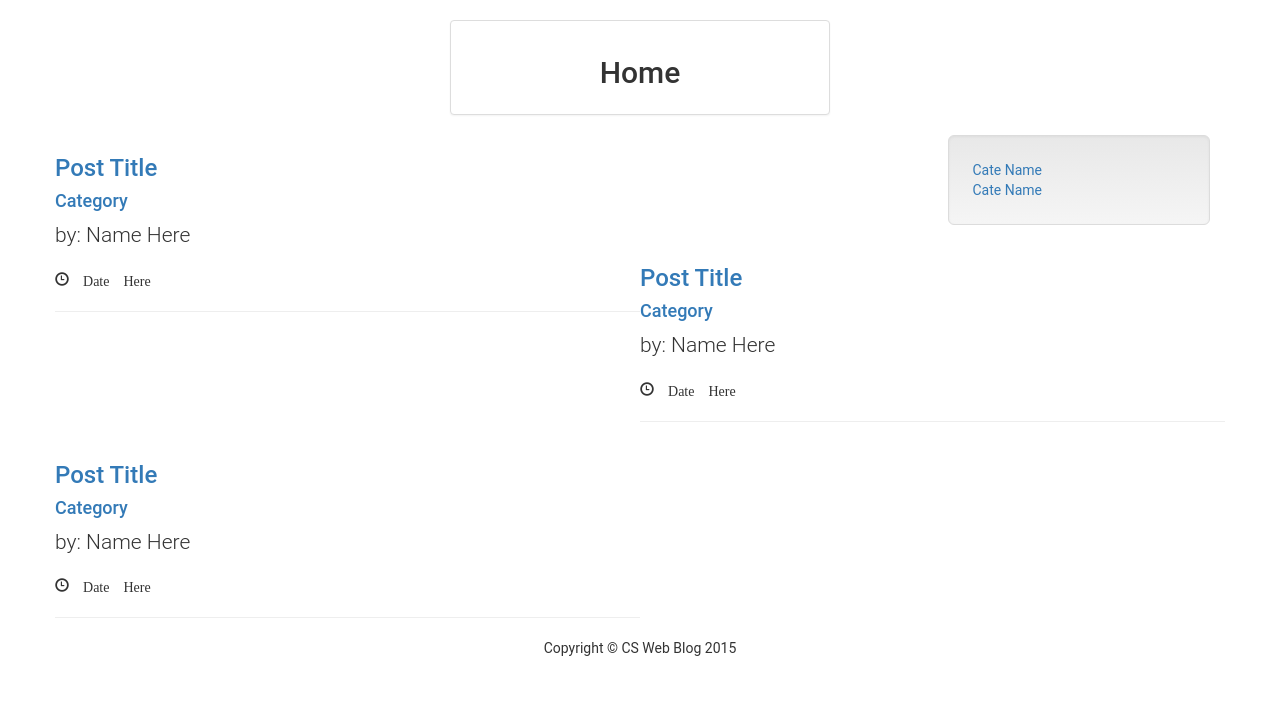
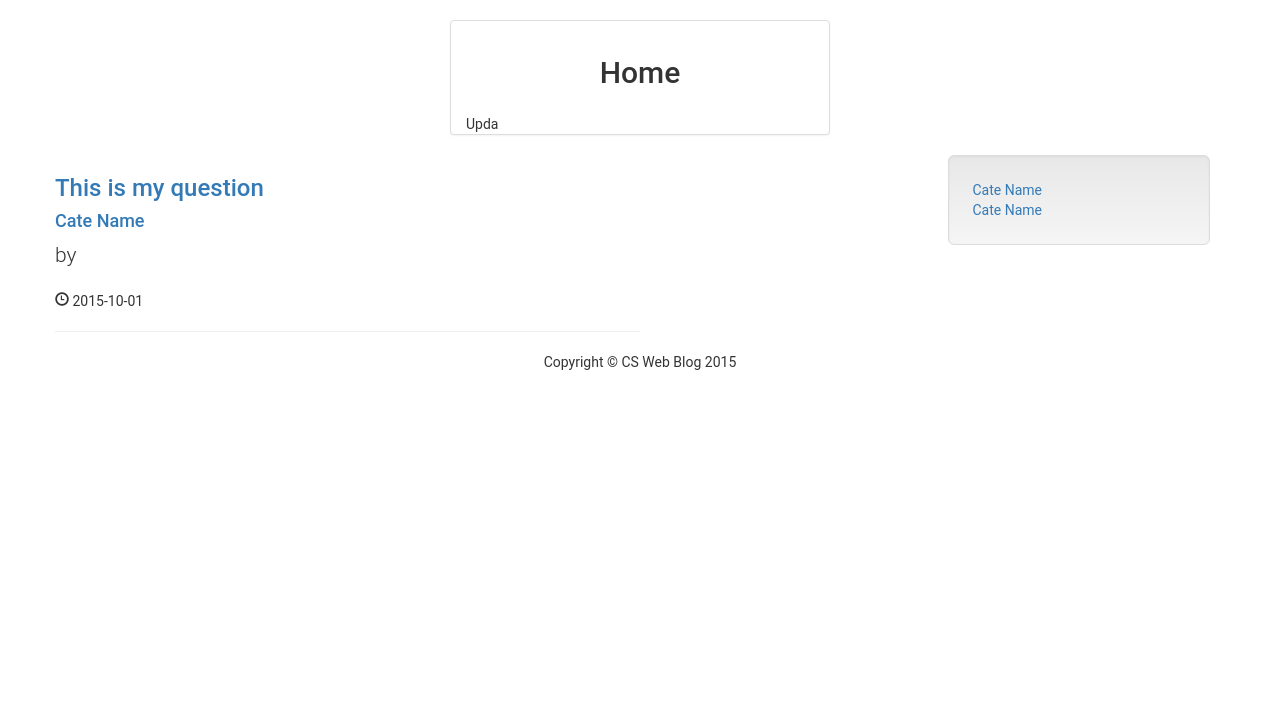
Before and after one commit to patrickbraud/CapstoneProject, a PHP site: page / in a window 1280 px wide. Shown: the part 51-768 px from the top of the page. Run offline with PHP 8.4, Linux system fonts and the light colour scheme; data comes from the database, SQL or seed files in the repository; tables that the repository leaves empty hold one stand-in row (values such as "Sample post"); data that the repository does not hold is empty.

Commit message:
Updated the homepage.

```diff
--- a/website/includes/BlogPosts.php
+++ b/website/includes/BlogPosts.php
@@ -21,8 +21,12 @@ class BlogPosts extends DAO{
         );
     }
 
-    function getAllFromCategoryId($categoryId) {
-        return $this->db->execute("SELECT * FROM ".$this->table." WHERE category = '".$categoryId."'")->fetchAll();
+    function getAllFromCategoryId($categoryId, $limit = 0) {
+        $q = "SELECT * FROM ".$this->table." WHERE category = '".$categoryId."' ORDER BY id DESC";
+        if($limit > 0)
+            $q = $q." LIMIT $limit";
+
+        return $this->db->execute($q)->fetchAll();
     }
 
     function hasAnswer($id) {
--- a/website/webapp/views/home.php
+++ b/website/webapp/views/home.php
@@ -1,5 +1,8 @@
 <?php
     $page = new Page("Home", $SessionPerson);
+
+	$page->getModule("categories");
+	$page->getModule("blogPost");
     $page->showHeader();
 
     if($page->isAdmin($Role)) {
@@ -15,73 +18,23 @@
 		<div class="panel panel-default col-md-offset-4 col-md-4">
 			<div class="panel-body text-center">
 				<h2><?php echo $page->getTitle(); ?></h2>
-			</div>
+			</div>Upda
 		</div>
 	</div>
 
 	<?php
-	$page->getModule("categories");
     listCategories($Categories);
 ?>
 
 	<div class="container col-md-6">
-		<div class="row">
-			<h3>
-				<div>
-					<a href="">Post Title</a>
-					<br/>
-				</div>
-			</h3>
-			<h4>
-				<div>
-					<a href="">Category</a>
-				</div>
-			</h4>
-			<p class="lead">by: Name Here</p>
-
-			<p><span class="glyphicon glyphicon-time"> Date Here <!--</span> <?php echo $b["date_posted"]; ?> --></p>
-			<hr>
-		</div>
-	</div>
-
-	<div class="container col-md-6">
-		<div class="row">
-			<h3>
-				<div>
-					<a href="">Post Title</a>
-					<br/>
-				</div>
-			</h3>
-			<h4>
-				<div>
-					<a href="">Category</a>
-				</div>
-			</h4>
-			<p class="lead">by: Name Here</p>
-
-			<p><span class="glyphicon glyphicon-time"> Date Here <!--</span> <?php echo $b["date_posted"]; ?> --></p>
-			<hr>
-		</div>
-	</div>
-
-	<div class="container col-md-6">
-		<div class="row">
-			<h3>
-				<div>
-					<a href="">Post Title</a>
-					<br/>
-				</div>
-			</h3>
-			<h4>
-				<div>
-					<a href="">Category</a>
-				</div>
-			</h4>
-			<p class="lead">by: Name Here</p>
-
-			<p><span class="glyphicon glyphicon-time"> Date Here <!--</span> <?php echo $b["date_posted"]; ?> --></p>
-			<hr>
-		</div>
+		<?php
+			foreach($Categories->getAll() as $c) {
+				foreach($BlogPosts->getAllFromCategoryId($c["id"], 1) as $b) {
+					$u = $Users->get($b["user_id"]);
+					blogPostWithCategory($b["id"], $b["title"], $u["first_name"], $u["last_name"], $b["date_posted"], $c["id"], $c["name"]);
+				}
+			}
+		?>
 	</div>
 
 
```
